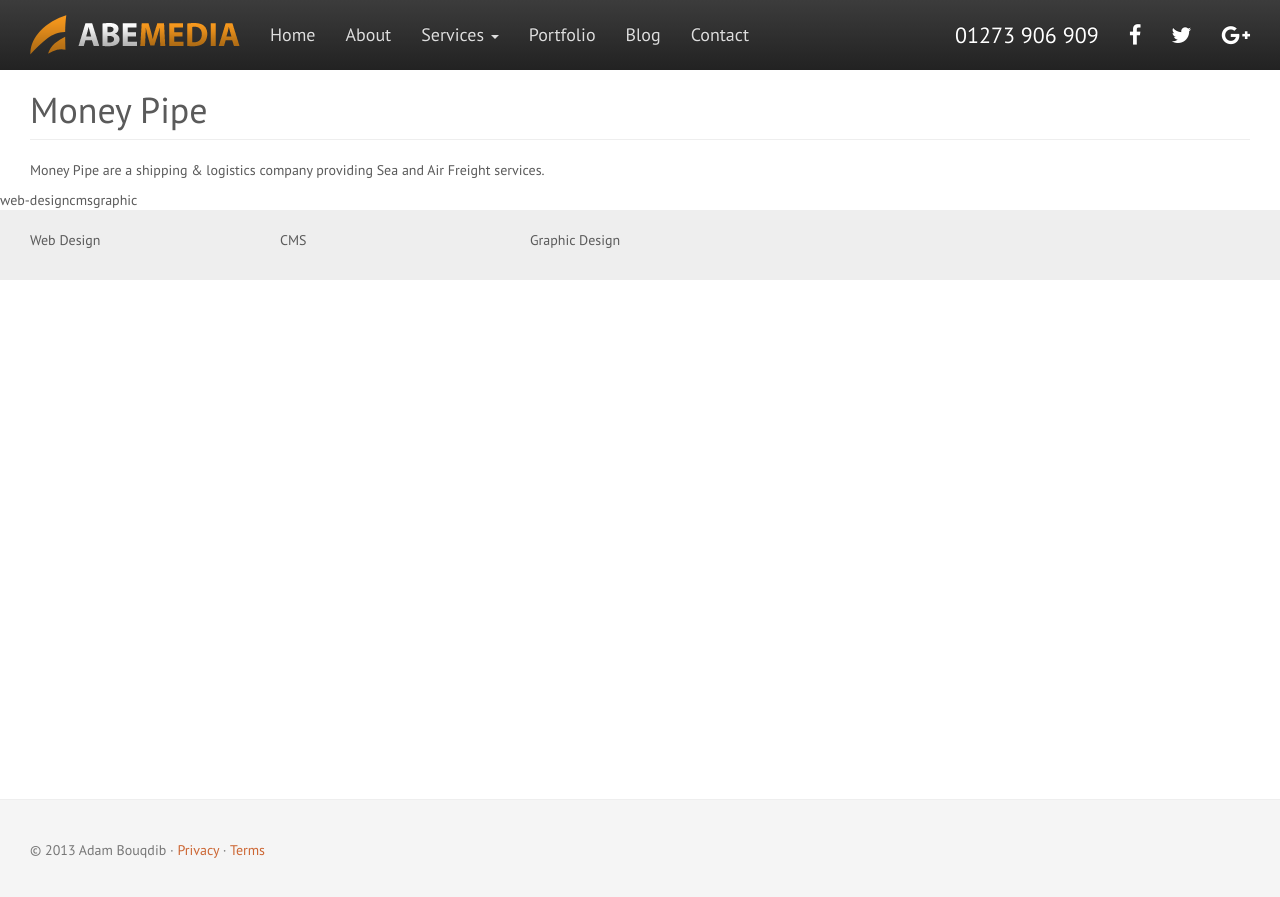
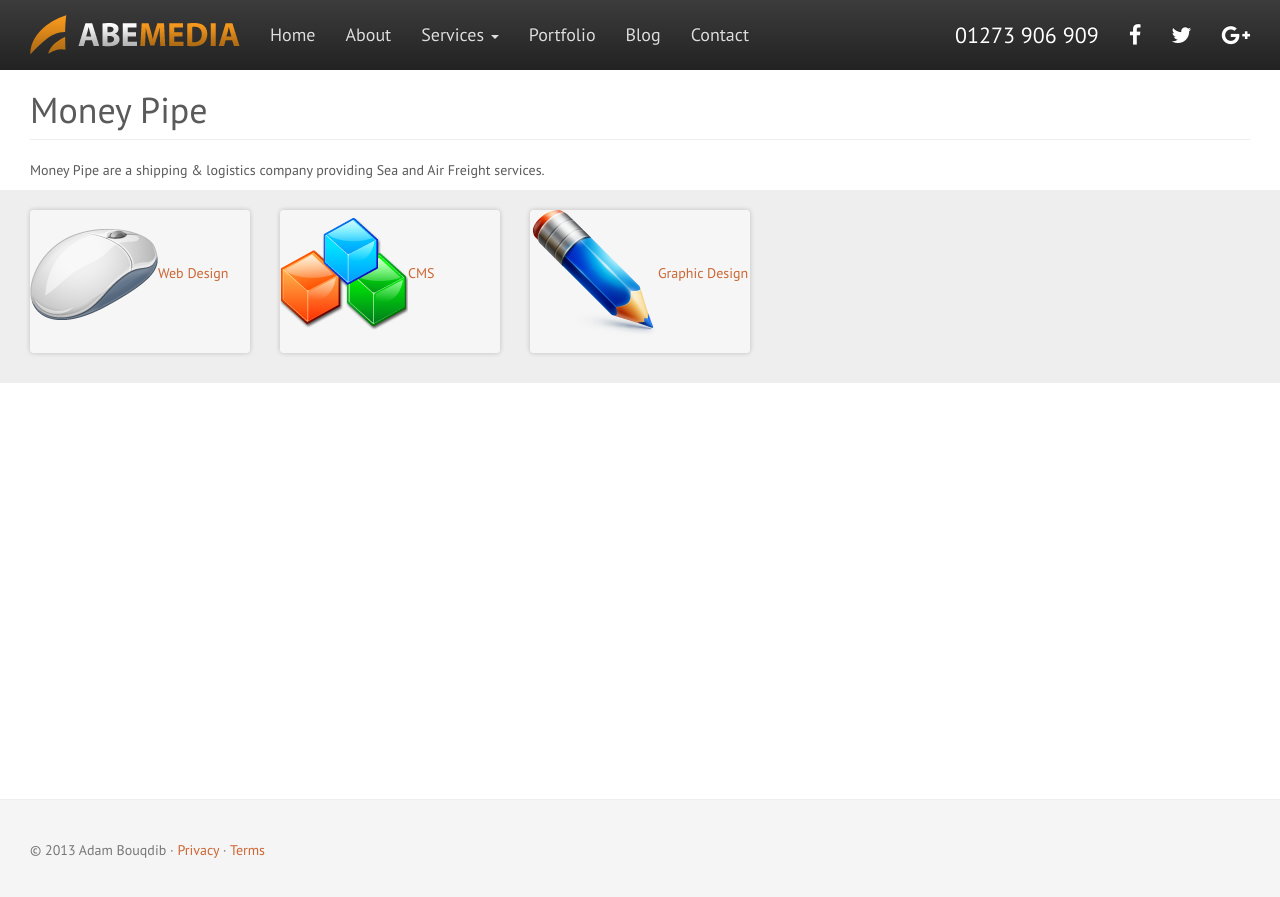
Before and after one commit to abemedia/abemedia.github.io, a Jekyll site: the page built from _posts/2010-08-14-money-pipe.md, in a window 1280 px wide. Shown: the top 897 px of the page. Built offline with Jekyll 4.4.1, drawn with Linux system fonts in a browser that asks for light colours; nearby versions of some CDN libraries.

Commit message:
Update services.html

```diff
--- a/_includes/modules/services.html
+++ b/_includes/modules/services.html
@@ -1,19 +1,18 @@
-{{ page.features }}
     <div class="grey">
       <div class="container">
         <h3 class="title">{{ include.params.title }}</h3>
         <ul class="box-list box-list-small">
           {% if page.features == nil or page.features contains "web-design" %}
-          <li>Web Design</li>
+          <li><a class="box" href="#"><img src="/images/services/mouse.png">Web Design</a></li>
           {% endif %}
           {% if page.features == nil or page.features contains "ecommerce" %}
-          <li>Ecommerce</li>
+          <li><a class="box" href="#"><img src="/images/services/cart.png">Ecommerce</a></li>
           {% endif %}
           {% if page.features == nil or page.features contains "cms" %}
-          <li>CMS</li>
+          <li><a class="box" href="#"><img src="/images/services/blocks.png">CMS</a></li>
           {% endif %}
           {% if page.features == nil or page.features contains "graphic" %}
-          <li>Graphic Design</li>
+          <li><a class="box" href="#"><img src="/images/services/pencil.png">Graphic Design</a></li>
           {% endif %}
         </ul>
       </div>
```
